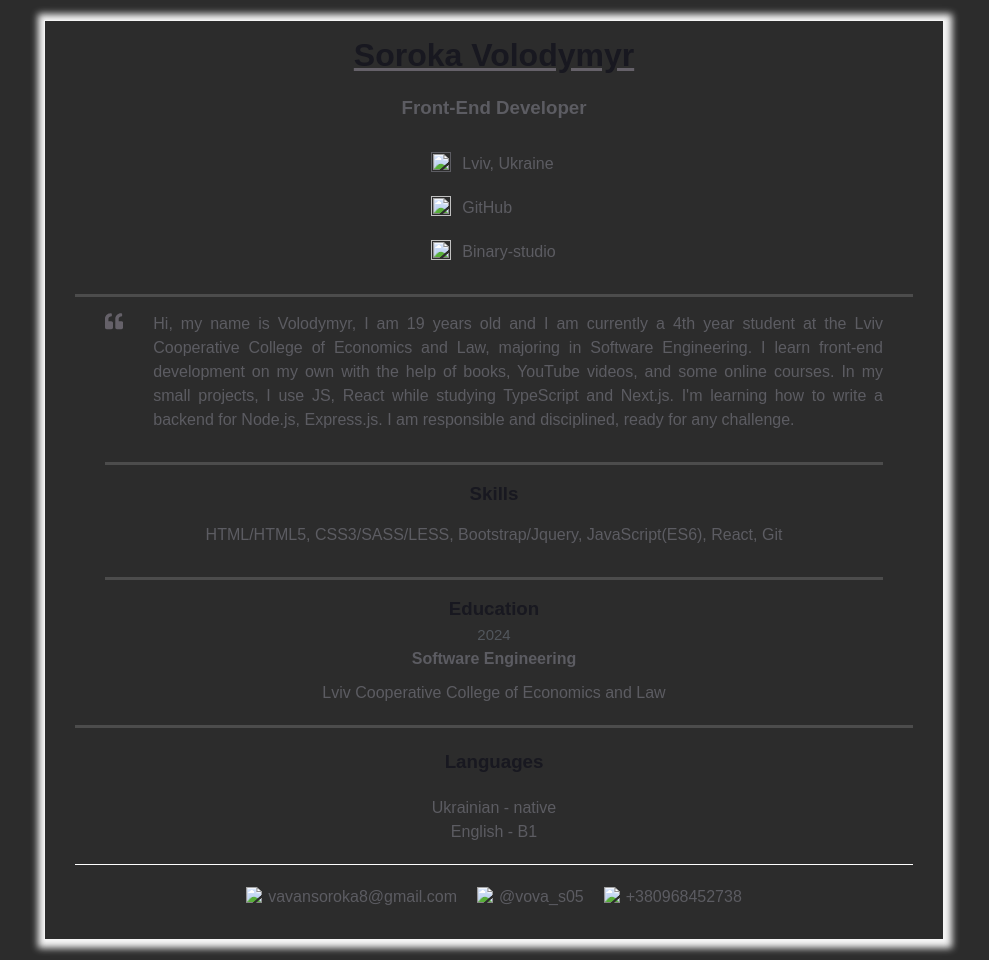
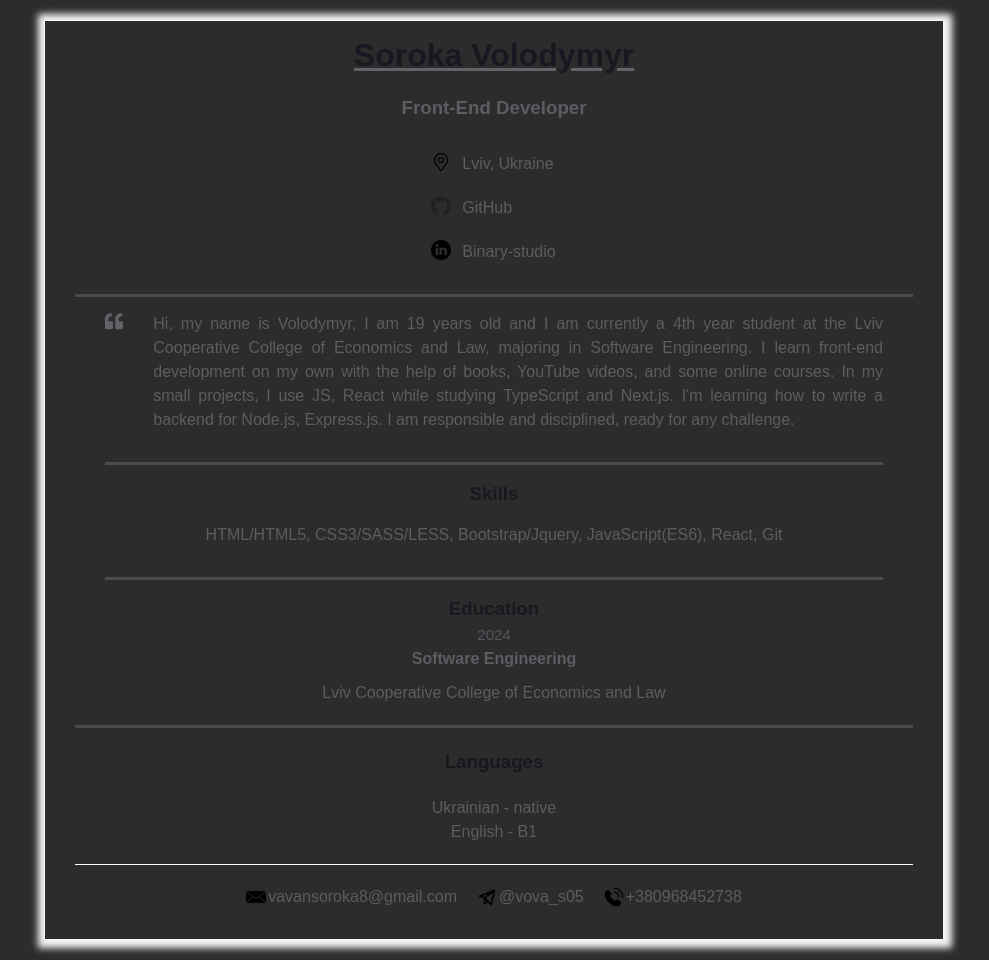
Before and after one commit to VovaS05/homepage, a plain HTML site: page index.html in a window 1280 px wide. Shown: the whole page, without its empty margins (146-1135 px from the left). Drawn offline with Linux system fonts and the light colour scheme; the site is published under a folder, as on GitHub Pages, so addresses that start at the root find nothing.

Commit message:
Fixed bugs with icons
Fixed bugs with icons

```diff
--- a/index.html
+++ b/index.html
@@ -18,7 +18,7 @@
               <div class="contact-info__block">
                 <a href="" rel="author" class="contact-info__item">
                   <div class="contact-info__item-icon-wrapper">
-                    <img class="icon" src="/assets/location.png" alt="" />
+                    <img class="icon" src="./assets/location.png" alt="" />
                   </div>
                   <span>Lviv, Ukraine</span>
                 </a>
@@ -30,7 +30,7 @@
                   class="contact-info__item"
                 >
                   <div class="contact-info__item-icon-wrapper">
-                    <img class="icon" src="/assets/github.png" alt="" />
+                    <img class="icon" src="./assets/github.png" alt="" />
                   </div>
                   <span>GitHub</span>
                 </a>
@@ -41,7 +41,7 @@
                   class="contact-info__item"
                 >
                   <div class="contact-info__item-icon-wrapper">
-                    <img class="icon" src="/assets/linkedin.png" alt="" />
+                    <img class="icon" src="./assets/linkedin.png" alt="" />
                   </div>
 
                   <span>Binary-studio</span>
@@ -123,15 +123,15 @@
         <footer>
           <div class="footer__container">
             <a href="mailto:vavansoroka8@gmail.com" class="footer__link">
-              <img class="icon" src="/assets/email.png" alt="email" />
+              <img class="icon" src="./assets/email.png" alt="email" />
               vavansoroka8@gmail.com
             </a>
             <a href="https://t.me/vova_s05" class="footer__link">
-              <img class="icon" src="/assets/telegram.png" alt="telegram" />
+              <img class="icon" src="./assets/telegram.png" alt="telegram" />
               @vova_s05
             </a>
             <span class="footer__link">
-              <img class="icon" src="/assets/phone.png" alt="phone" />
+              <img class="icon" src="./assets/phone.png" alt="phone" />
               +380968452738
             </span>
           </div>
```
